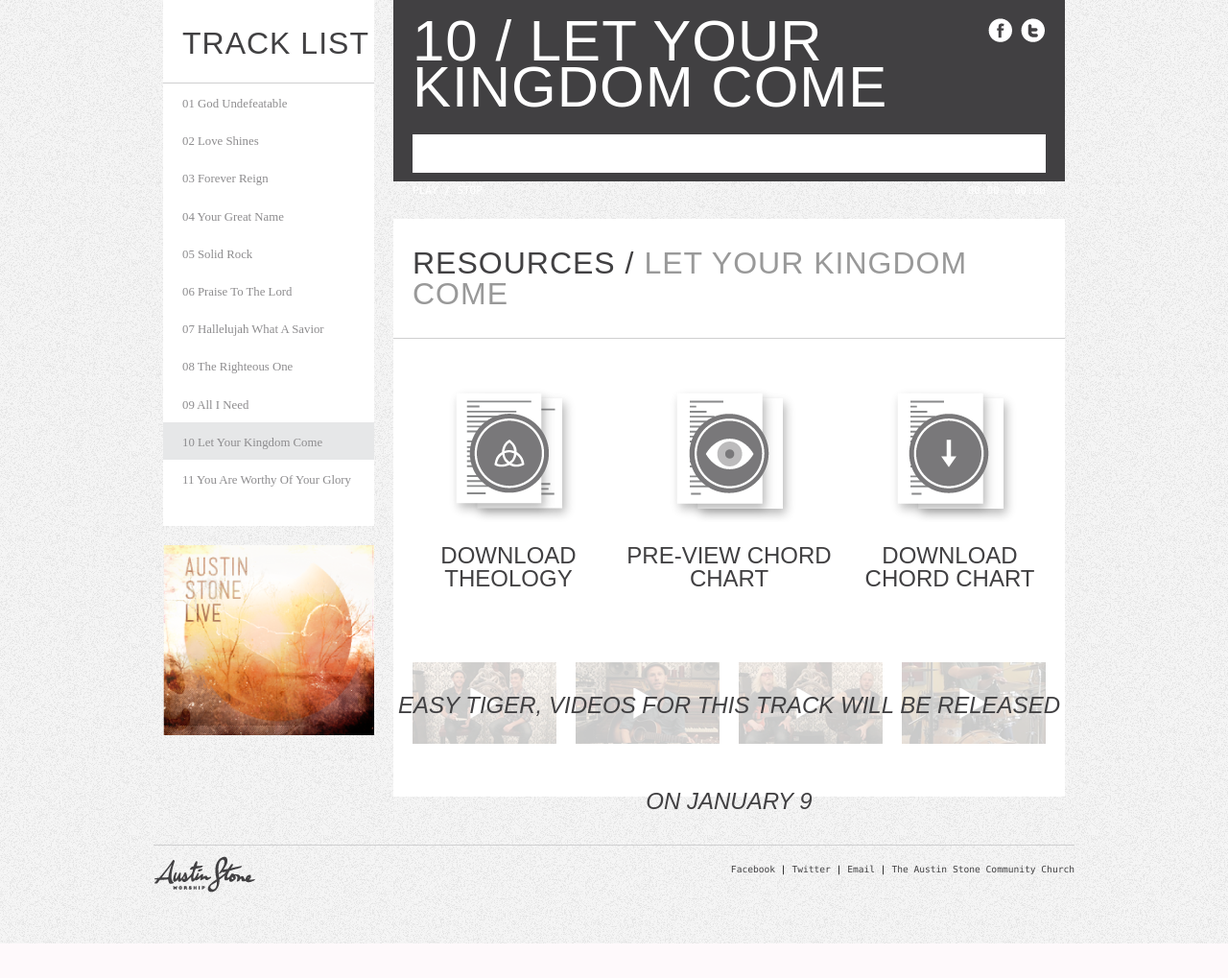
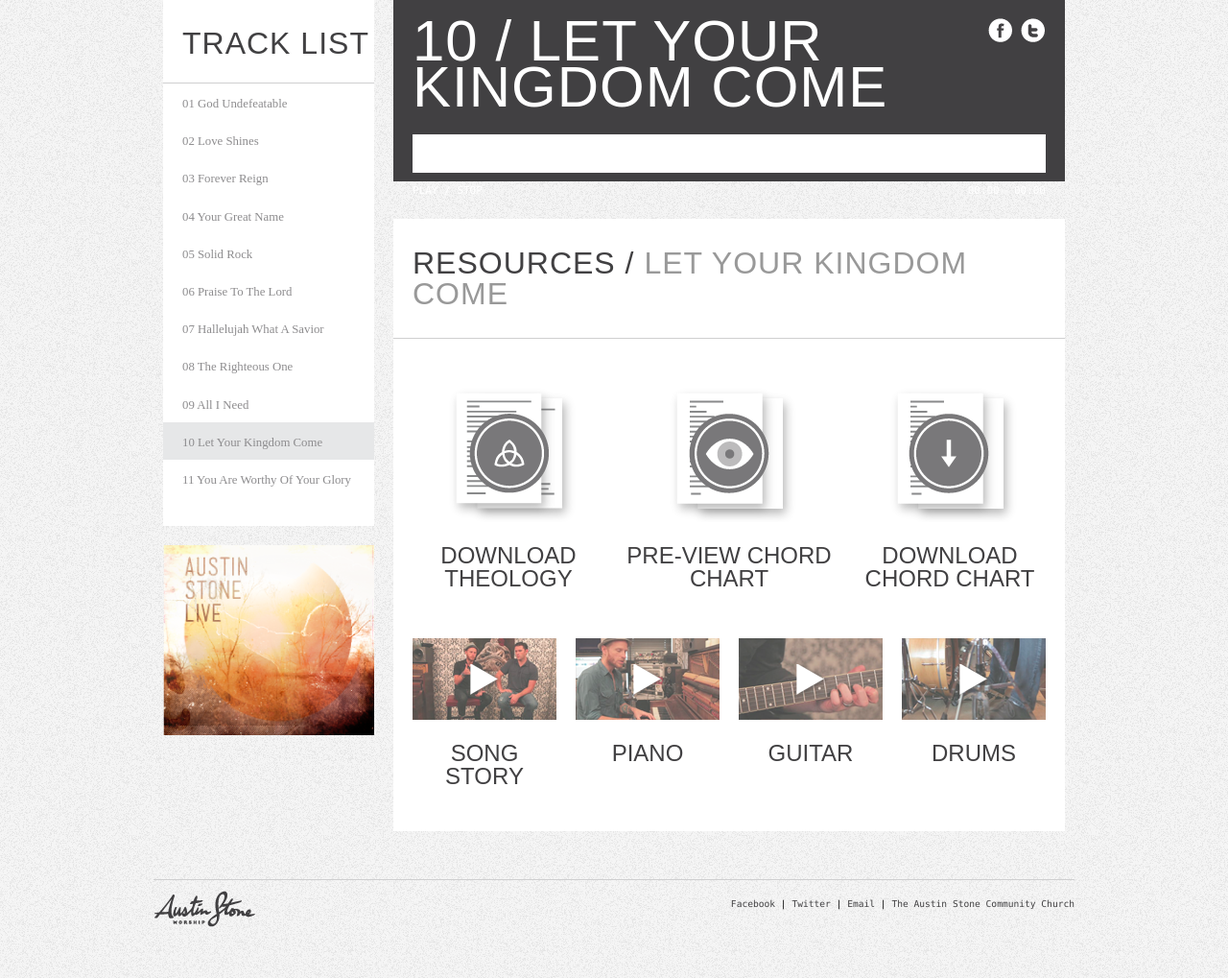
Before and after one commit to hsiamm/austinstoneworship, a PHP site: page /live_10.php in a window 1280 px wide. Shown: the part 537-1556 px from the top of the page at 96% size. Before the commit the page ends 1520 px from the top, so only its background shows below. Run offline with PHP 8.4, Linux system fonts and the light colour scheme; some libraries are stand-ins or nearby versions.

Commit message:
Track 10 videos and Track 7 additions

```diff
--- a/live_10.php
+++ b/live_10.php
@@ -148,7 +148,22 @@
 					</div>
 
 					<div class="bumpbump"></div>
-					<div class="coming"><h3 class="grey" style="font-style:italic;">Easy tiger, videos for this track will be released on January 9</h3></div>
+					<div class="fourcolb_3">
+						<a class="iframe" href="http://player.vimeo.com/video/33745842"><img src="images/live_story_t10.png" /></a>
+						<h3>Song Story</h3>
+					</div>
+					<div class="fourcolb_3">
+						<a class="iframe" href="http://player.vimeo.com/video/33745813"><img src="images/live_piano_t10.png" /></a>
+						<h3>Piano</h3>
+					</div>
+					<div class="fourcolb_3">
+						<a class="iframe" href="http://player.vimeo.com/video/33746075"><img src="images/live_guitar_t10.png" /></a>
+						<h3>Guitar</h3>
+					</div>
+					<div class="fourcolb_3">
+						<a class="iframe" href="http://player.vimeo.com/video/33745790"><img src="images/live_drums_t10.png" /></a>
+						<h3>Drums</h3>
+					</div>
 
 				</div><!--/resources-->
 
```
Also changed, not shown: live_07.php (+9 -6 lines), images/live_drums_t10.png (added), images/live_guitar_t10.png (added), images/live_piano_t10.png (added), images/live_story_t10.png (added), images/live_story_t7.png (added).
